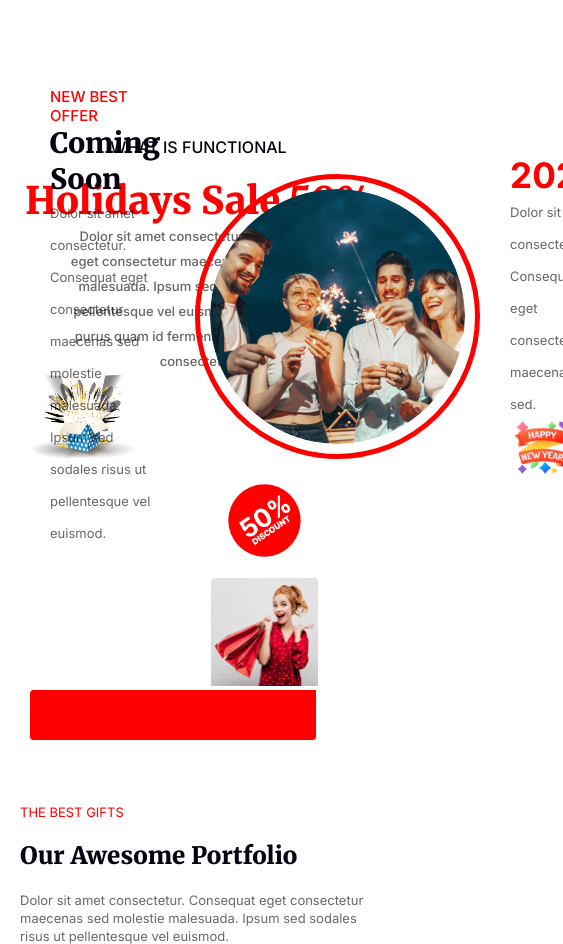
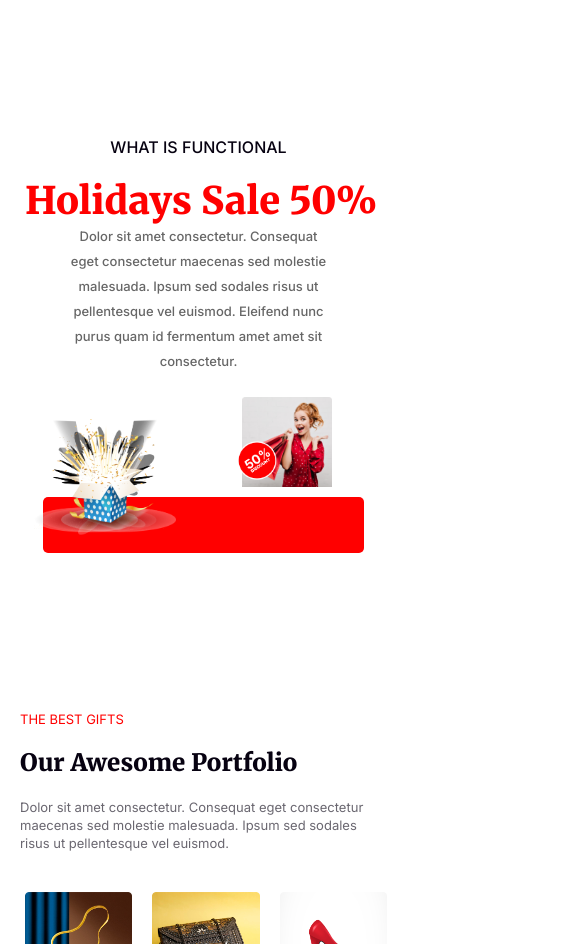
Before and after one commit to SayeedAlMasum/New-Year-Offer-Banner, a plain HTML site: page index.html in a window 390 px wide. Shown: the part 1486-2430 px from the top of the page, 563 px wide, since content can reach past the window. Drawn offline with Linux system fonts and the light colour scheme.

Commit message:
media updated

```diff
--- a/index.html
+++ b/index.html
@@ -51,7 +51,7 @@
     </div><br><br><br>
 
     <div class="holiday">
-      <div class="first-holiday">
+      <!-- <div class="first-holiday">
         <h6 class="h6-holiday">NEW BEST OFFER</h6>
         <h2 class="h2-holiday">Coming Soon</h2>
         <p class="p-holiday">Dolor sit amet consectetur. Consequat eget consectetur maecenas sed molestie malesuada.
@@ -66,19 +66,24 @@
         <h3 class="h3-holiday">2024</h3>
         <p class="p-holiday">Dolor sit amet consectetur. Consequat eget consectetur maecenas sed.</p>
         <img src="resources/Group 96.png" alt="" class="small-HNY">
-      </div>
+      </div> -->
     </div><br><br><br><br>
     <p class="functional">WHAT IS FUNCTIONAL</p><br>
     <h1 class="holi-sale"><span class="holi-color">Holidays</span> Sale 50%</h1>
     <p class="sale-pera">Dolor sit amet consectetur. Consequat eget consectetur maecenas sed
       molestie malesuada. Ipsum sed sodales risus ut pellentesque vel euismod. Eleifend nunc purus quam id fermentum
       amet amet sit consectetur.</p>
+   <div class="manypic-container">
     <div class="many-pic">
-      <div class="manypic-div1"><img src="resources/Group 75.png" alt="" class="many-pic-one"></div>
-    <div class="manypic-div2"><img src="resources/Group 44.png" alt="" class="many-pic-two">
+      <img src="resources/Group 75.png" alt="" class="many-pic-one">
+   <img src="resources/Rectangle 2.png" alt="" class="many-pic-4">
     </div>
-   <div class="manypic-div3"> <img src="resources/Rectangle 1.png" alt="" class="many-pic-3"></div>
-  <div class="manypic-div4"><img src="resources/Rectangle 2.png" alt="" class="many-pic-4"></div></div><br><br><br>
+     <div class="many-pic-more">
+      <img src="resources/Group 44.png" alt="" class="many-pic-two">
+      <img src="resources/Rectangle 1.png" alt="" class="many-pic-3">
+     </div>
+   </div>
+    <br><br><br>
     <div class="product">
       <p class="best-gift">THE BEST GIFTS</p><br>
       <h3 class="awesome">Our Awesome Portfolio</h3><br>
--- a/styles/offer.css
+++ b/styles/offer.css
@@ -207,41 +207,35 @@ font-weight: 900;
     padding:0 50px 0 50px;
 }
 .many-pic-one{
-    width: 30%;
-    height: 20%;
-    flex-shrink: 0;
+    width: 40%;
+    height:30%;
+      top:200px;
+      left: 100px;
+    position:relative;
+    z-index: 1;
+}
+.many-pic-3{
+    width: 25%;
+    height: 50%;
+    position: relative;
+    left: 950px;
+    bottom:750px;
 }
 .many-pic-two{
-    width: 30%;
-height: 20%;
-flex-shrink: 0;
-
-}
-.many-pic-3{
-    width: 30%;
-height: 20%;
-flex-shrink: 0;
-
+    width: 15%;
+    height: 10%;
+position: relative;
+bottom: 850px;
+left: 1100px;
+z-index: 1;
 }
 .many-pic-4{
-    width: 80%;
+    width: 90%;
 height: 20%;
-flex-shrink: 0;
-
+margin: 0 5%;
+border-radius: 5px;
 }
-.manypic-div1{
-
-}
-.manypic-div2{
-    position: relative;
-    left: 50%;
-
-}
-.manypic-div3{
-position: relative;
-left:50%;
-}
-.manypic-div4{
+.manypic-container{
 
 }
 .best-gift{
@@ -372,5 +366,37 @@ background: #FFF;
     .address{
         padding: 10%;
     }
+    .many-pic-one{
+        width: 40%;
+        height:30%;
+         top:45px;
+        left:1%;
+        z-index: 1;
+        position:relative;
 
+    }
+    .many-pic-3{
+        width: 25%;
+        height: 50%;
+        position: relative;
+        left: 150px;
+        bottom:160px;
+    }
+    .many-pic-two{
+        width: 15%;
+        height:10%;
+    position: relative;
+    bottom: 160px;
+    left: 200px;
+    z-index: 1;
+    }
+    .many-pic-4{
+        width: 90%;
+    height: 20%;
+    margin: 0 5%;
+    border-radius: 5px;
+    }
+    .manypic-container{
+
+    }
 }
```
